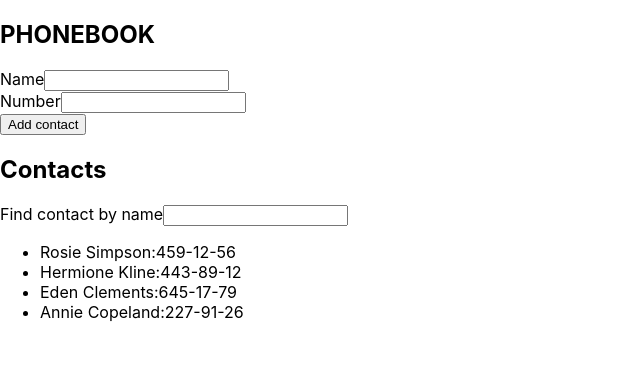
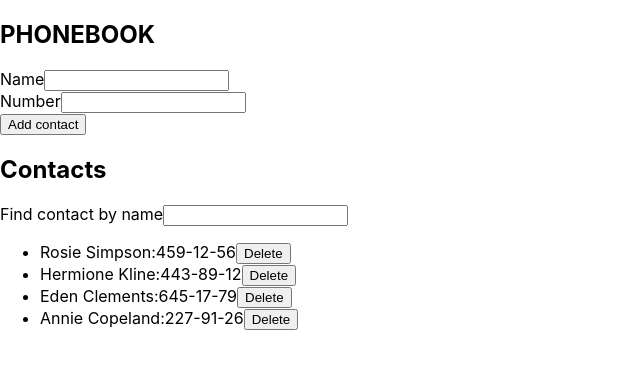
Before and after one commit to PaulPonomarenko/goit-react-hw-02-phonebook, a React (Create React App) app: page / in a window 1280 px wide. Shown: the top 368 px of the page, without its empty margins (0-640 px from the left). Built offline with nearby package versions, Linux system fonts and the light colour scheme.

Commit message:
дадає алерт і видалення контактів

```diff
--- a/src/components/App.jsx
+++ b/src/components/App.jsx
@@ -3,6 +3,7 @@ import { FormData } from './FormData/FormData';
 import { Contacts } from './Contacts/Contacts';
 import { nanoid } from 'nanoid';
 import { Filter } from './Filter/Filter';
+
 export class App extends React.Component {
   state = {
     contacts: [
@@ -12,19 +13,22 @@ export class App extends React.Component {
       { id: 'id-4', name: 'Annie Copeland', number: '227-91-26' },
     ],
     filter: '',
-    name: '',
-    number: '',
   };
   onSubmit = data => {
     const { name, number } = data;
+    console.log(name);
     const contact = {
       name: name,
       number: number,
       id: nanoid(),
     };
-    this.setState(prevState => ({
-      contacts: [contact, ...prevState.contacts],
-    }));
+    if (this.state.contacts.find(contact => contact.name === name)) {
+      return alert(`Ooops, ${name} is already in contacts`);
+    } else {
+      return this.setState(prevState => ({
+        contacts: [contact, ...prevState.contacts],
+      }));
+    }
   };
   changeFilter = event => {
     this.setState({ filter: event.target.value });
@@ -38,6 +42,11 @@ export class App extends React.Component {
     );
     return filtred;
   };
+  deleteContact = contactId => {
+    this.setState(prevState => ({
+      contacts: prevState.contacts.filter(contact => contact.id !== contactId),
+    }));
+  };
 
   render() {
     const { filter } = this.state;
@@ -48,7 +57,7 @@ export class App extends React.Component {
         <FormData onSubmit={this.onSubmit} />
         <h2>Contacts</h2>
         <Filter value={filter} onChange={this.changeFilter} />
-        <Contacts contacts={visibleContact} />
+        <Contacts contacts={visibleContact} onDelete={this.deleteContact} />
       </>
     );
   }
--- a/src/components/Contacts/Contacts.jsx
+++ b/src/components/Contacts/Contacts.jsx
@@ -1,12 +1,15 @@
 import React from 'react';
 
-export const Contacts = ({ contacts }) => {
+export const Contacts = ({ contacts, onDelete }) => {
   return (
     <div>
       <ul>
         {contacts.map(({ name, id, number }) => (
           <li key={id}>
             {name}:{number}
+            <button type="button" onClick={() => onDelete(id)}>
+              Delete
+            </button>
           </li>
         ))}
       </ul>
```
